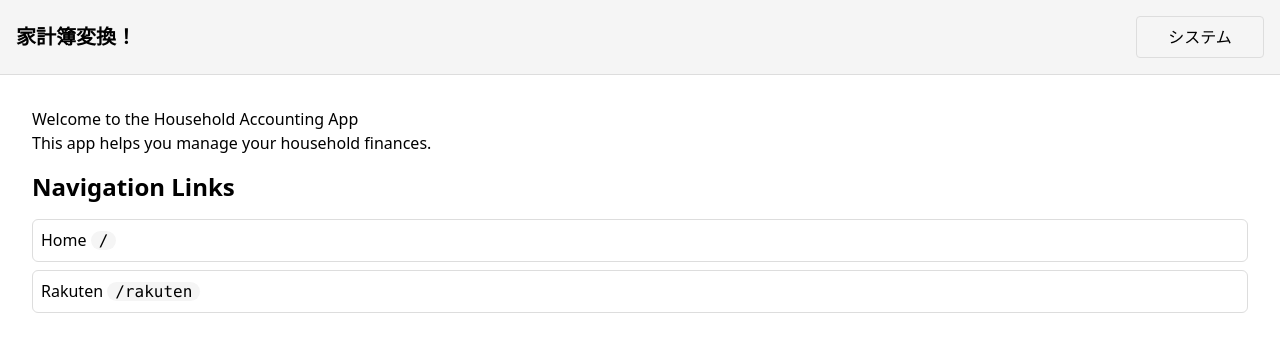
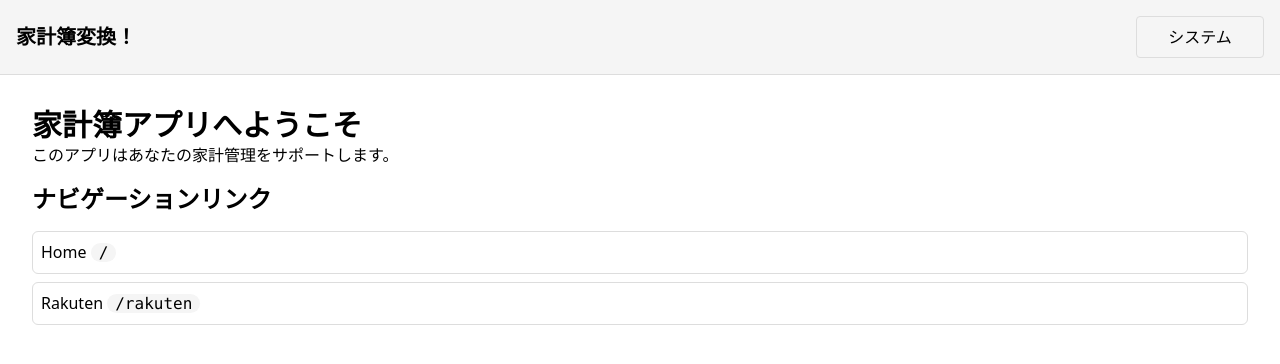
Before and after one commit to KadoProG/household-accounting-web-app, a React (Vite) app: page / in a window 1280 px wide. Shown: the top 364 px of the page. Built offline with nearby package versions, Linux system fonts and the light colour scheme.

Commit message:
feat: ところどころ英語なので日本語にする (#11)

```diff
--- a/src/pages/index.tsx
+++ b/src/pages/index.tsx
@@ -16,10 +16,10 @@ export const HomePage = () => {
   return (
     <AppLayout>
       <div className="p-4">
-        <h1>Welcome to the Household Accounting App</h1>
-        <p>This app helps you manage your household finances.</p>
+        <h1 className="text-3xl font-semibold">家計簿アプリへようこそ</h1>
+        <p>このアプリはあなたの家計管理をサポートします。</p>
         <nav className="mt-4 flex flex-col gap-4">
-          <h2 className="text-2xl font-semibold">Navigation Links</h2>
+          <h2 className="text-2xl font-semibold">ナビゲーションリンク</h2>
           <ul className="flex flex-col gap-2">
             {links.map((link) => (
               <li key={link.path}>
--- a/src/pages/rakuten/index.tsx
+++ b/src/pages/rakuten/index.tsx
@@ -48,11 +48,10 @@ export const RakutenPage = () => {
     <AppLayout>
       <div className="relative">
         {isDragging && <DropOverlay>CSVファイルをここにドロップ</DropOverlay>}
-        <h1>Rakuten Page</h1>
-        <p>This page is dedicated to Rakuten services.</p>
+        <h1 className="text-2xl font-semibold">楽天ページ</h1>
+        <p>このページは楽天カードのcsvファイルを変換するページです。</p>
         <label className="inline-flex gap-2 p-2">
           <span>非表示のコンテンツを省略</span>
-
           <Switch checked={hiddenDisable} onChange={() => setHiddenDisable((prev) => !prev)} />
         </label>
 
```
